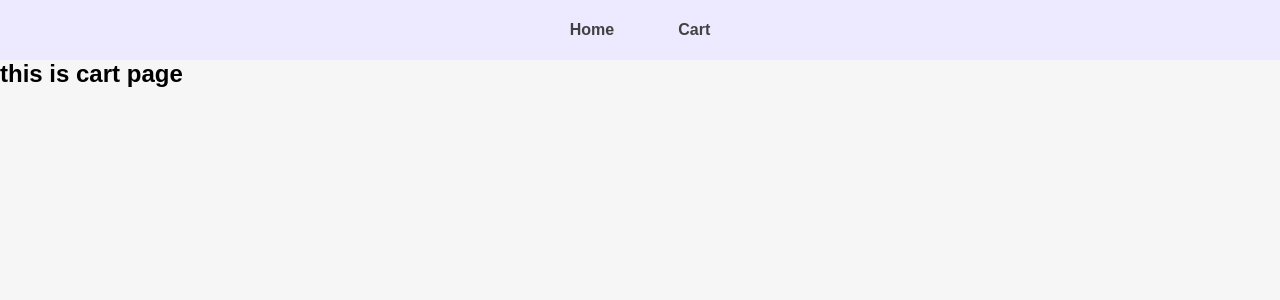
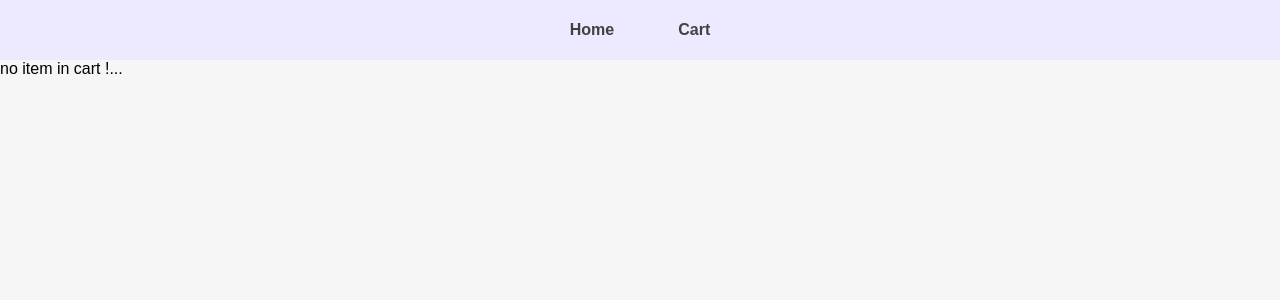
Before and after one commit to alimhp/CardProject, a React (Create React App) app: page /cart in a window 1280 px wide. Shown: the top 300 px of the page. Built offline with nearby package versions, Linux system fonts and the light colour scheme.

Commit message:
Load cart products

```diff
--- a/src/pages/CartPage.js
+++ b/src/pages/CartPage.js
@@ -1,11 +1,32 @@
+import { useCart } from "../Contex/CartProvider";
 import Layout from "../layout/layout";
 
 const CartPage = () => {
+  const { cart } = useCart();
+  // console.log(cart);
   return (
     <Layout>
-      <h2>this is cart page</h2>
+      <main>
+        {cart.length ? (
+          cart.map((item) => <div key={item.id}>{item.name}</div>)
+        ) : (
+          <p>no item in cart !...</p>
+        )}
+      </main>
     </Layout>
   );
 };
 
+// <main>
+// {cart.length ? (
+//     cart.map((item) => (
+// <div key={item.id}>
+//     <p>{item.name}</p>
+// </div>
+// ))
+// ) : (
+// <p>no item in cart !</p>
+// )}
+// </main>
+
 export default CartPage;
```
